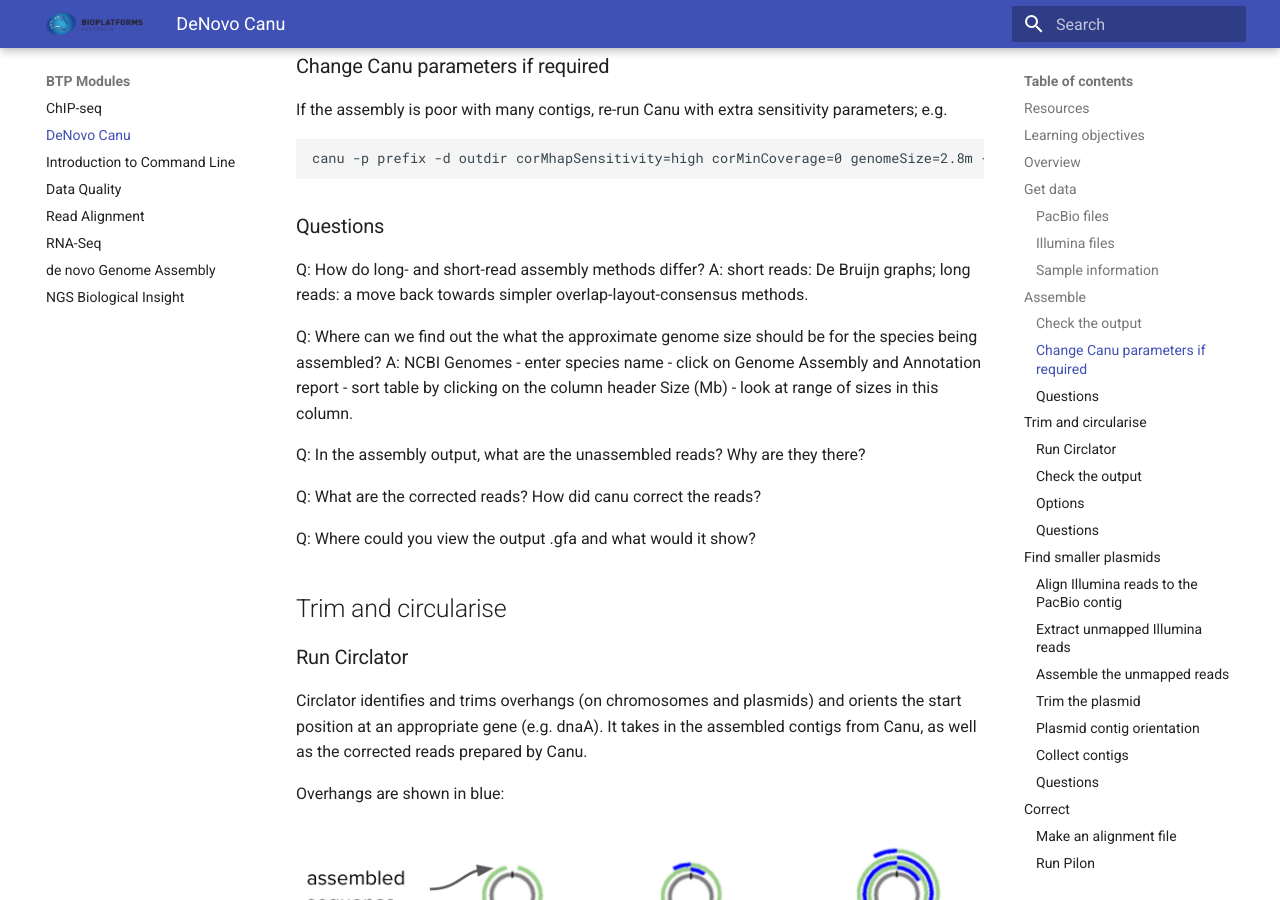
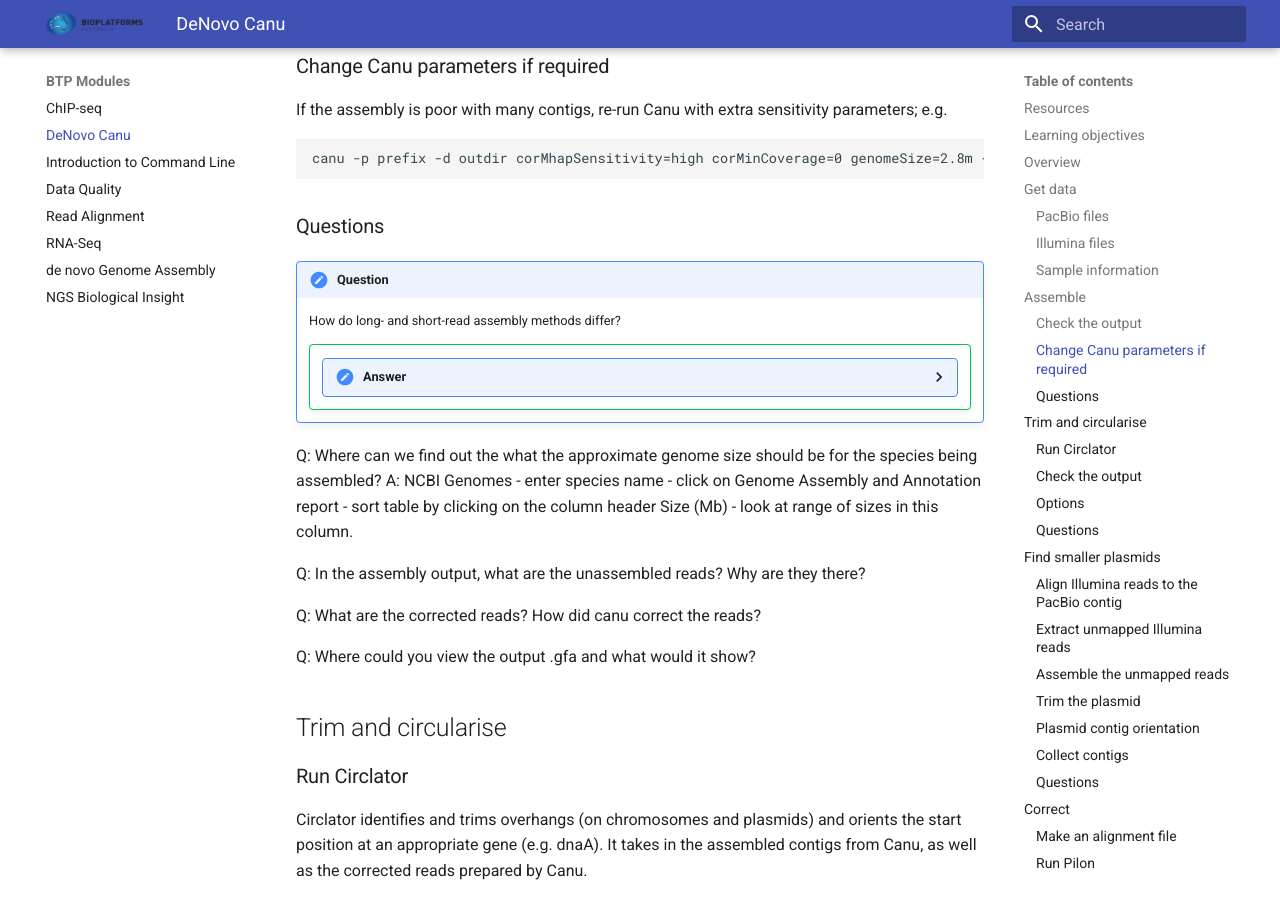
Before and after one commit to tsonika/intro-ngs-manuals, an MkDocs documentation site: the page built from docs/modules/btp-module-denovo-canu/denovo_canu.md, in a window 1280 px wide and 900 px high, scrolled down 4072 px. Built offline with MkDocs 1.6.1 and Material for MkDocs 9.7.7, drawn with Linux system fonts in a browser that asks for light colours; old or Windows-style settings are respelled for this version of MkDocs.

```diff
--- a/docs/modules/btp-module-denovo-canu/denovo_canu.md
+++ b/docs/modules/btp-module-denovo-canu/denovo_canu.md
@@ -146,7 +146,12 @@ canu -p prefix -d outdir corMhapSensitivity=high corMinCoverage=0 genomeSize=2.8
 
 ### Questions
 
-Q: How do long- and short-read assembly methods differ? A: short reads: De Bruijn graphs; long reads: a move back towards simpler overlap-layout-consensus methods.
+!!! note "Question"
+    How do long- and short-read assembly methods differ?
+
+    !!! success ""
+        ??? "**Answer**"
+            short reads: De Bruijn graphs; long reads: a move back towards simpler overlap-layout-consensus methods.
 
 Q: Where can we find out the what the approximate genome size should be for the species being assembled? A: NCBI Genomes - enter species name - click on Genome Assembly and Annotation report - sort table by clicking on the column header Size (Mb) - look at range of sizes in this column.
 
```
